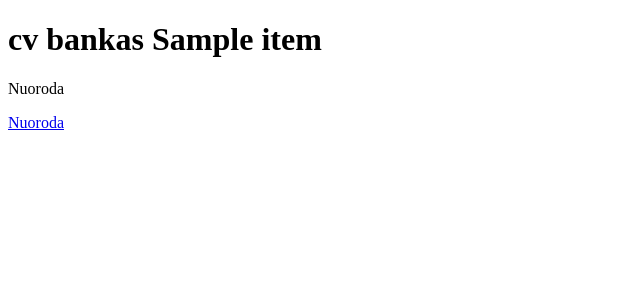
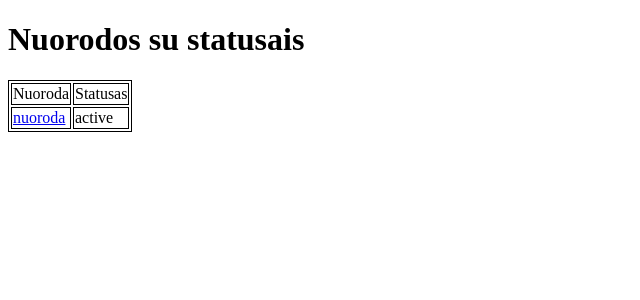
Before and after one commit to Rolandas1369/DjangoTraining, a Django app: template cvprofile/cv/templates/base.html in a window 1280 px wide. Shown: the top 300 px of the page, without its empty margins (0-640 px from the left). Run offline with Django 3.2, Linux system fonts and the light colour scheme; the template is opened without the code that fills it: most values are stand-ins (such as "Sample title", 1, 10 or a date in 2020).

Commit message:
add links to db and tables

```diff
--- a/cvprofile/cv/models.py
+++ b/cvprofile/cv/models.py
@@ -1,6 +1,7 @@
 from django.db import models
 
 # Create your models here.
+# modeliu classe
 class CvStructure(models.Model):
     name = models.CharField(max_length=200)
     city = models.CharField(max_length=200)
@@ -9,3 +10,6 @@ class CvStructure(models.Model):
 
     def __str__(self):
         return self.name
+
+class Link(models.Model):
+    link = models.TextField()
--- a/cvprofile/cv/templates/base.html
+++ b/cvprofile/cv/templates/base.html
@@ -5,14 +5,30 @@
     <meta charset="UTF-8">
     <title>Title</title>
 </head>
+
 <body>
-    {% for item in statuses %}
-        {% if item == 200 %}
-            <p>Yra 200</p>
-        {% endif %}
-        <h1>cv bankas {{item}}</h1>
-    {% endfor %}
-    {% include "navigation.html" %}
+    <h1>Nuorodos su statusais</h1>
+    <table style="border: solid 1px black">
+        <thead>
+        <tr style="border: solid 1px black">
+            <td style="border: solid 1px black">Nuoroda</td>
+            <td style="border: solid 1px black">Statusas</td>
+        </tr>
+            </thead>
+            <tbody >
+                {% for item in info %}
+                    <tr>
+                        <td style="border: solid 1px black"><a href="{{item.link}}">nuoroda</a></td>
+                        <td style="border: solid 1px black">{{item.status}}</td>
+                    </tr>
+                {% endfor %}
+            </tbody>
+    </table>
+
+
+
+
+<!--    {% include "navigation.html" %}-->
 
 </body>
 </html>
--- a/cvprofile/cvprofile/urls.py
+++ b/cvprofile/cvprofile/urls.py
@@ -17,9 +17,10 @@ from django.contrib import admin
 from django.urls import path
 
 from cv.views import home
-from cv.models import CvStructure
+from cv.models import CvStructure, Link
 
 admin.site.register(CvStructure)
+admin.site.register(Link)
 
 urlpatterns = [
     path('admin/', admin.site.urls),
```
Also changed, not shown: cvprofile/cv/views.py (+23 -15 lines), cvprofile/cv/migrations/0003_links.py (added), cvprofile/cv/migrations/0004_auto_20210109_1441.py (added), cvprofile/db.sqlite3.
